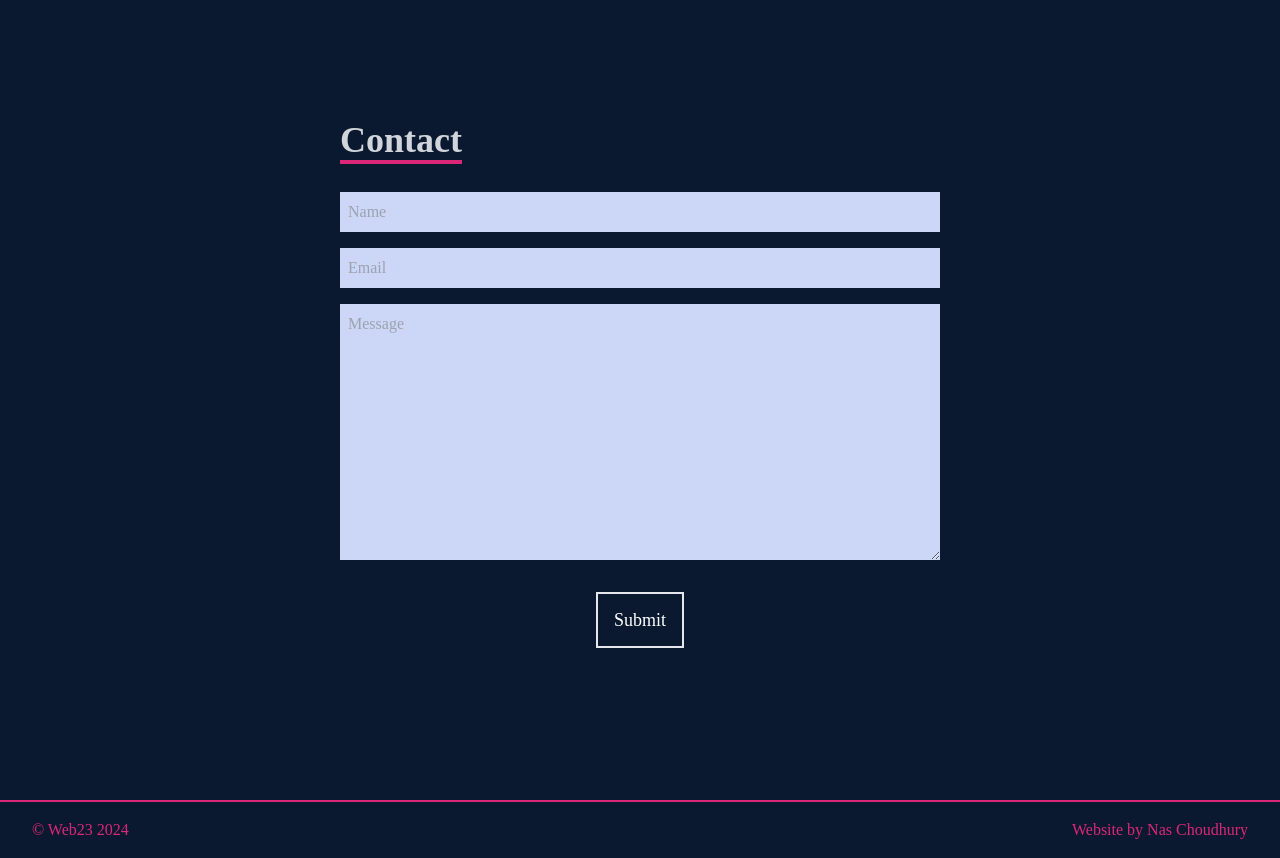
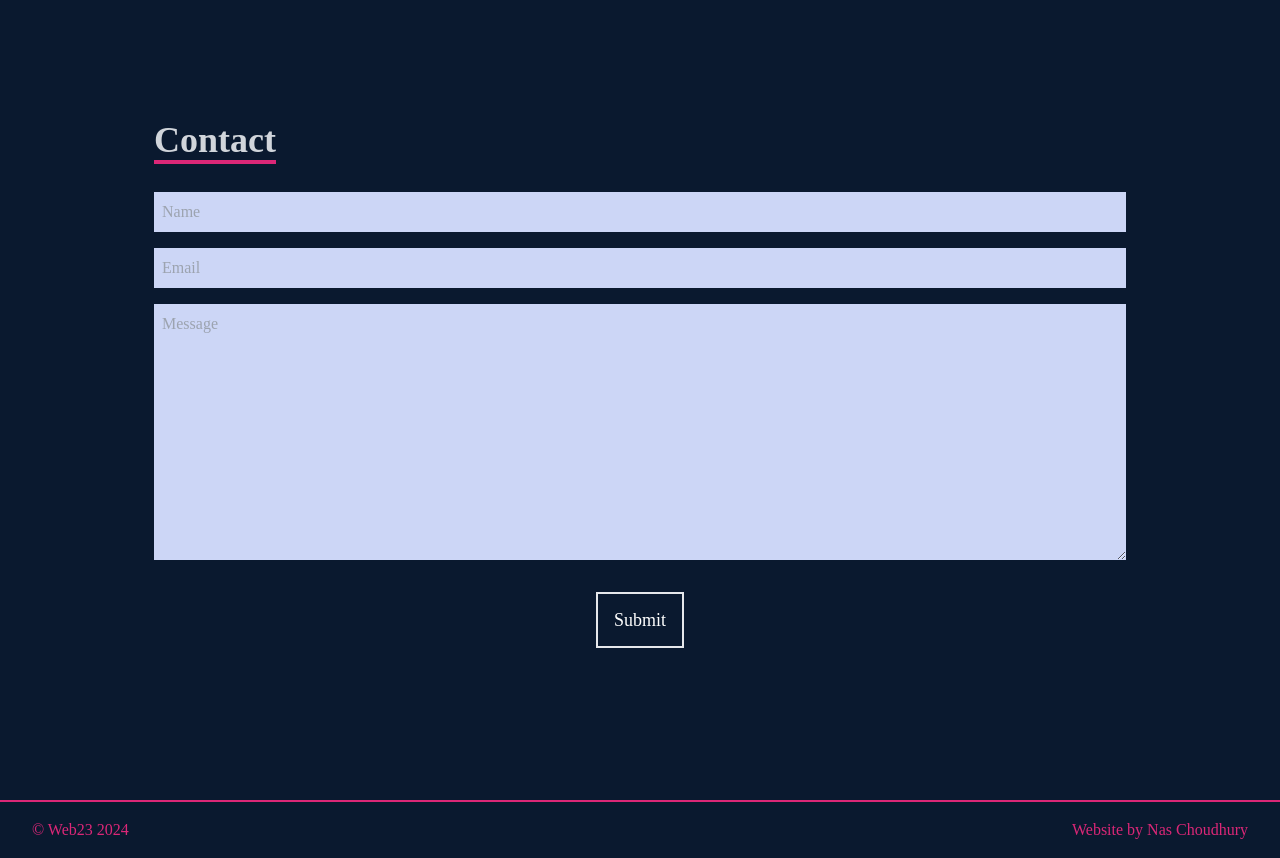
Before and after one commit to nascho/portfolio-react, a React (Create React App) app: page / in a window 1280 px wide. Shown: the part 3200-4058 px from the top of the page. Built offline with nearby package versions, Linux system fonts and the light colour scheme.

Commit message:
changed the form size to match sizing of site

```diff
--- a/src/components/Contact.jsx
+++ b/src/components/Contact.jsx
@@ -3,7 +3,7 @@ import React from 'react'
 const Contact = () => {
   return (
     <div name='contact' className='w-full h-screen bg-[#0a192f] flex justify-center items-center p-4'>
-        <form method='POST' action="https://getform.io/f/pbnvxydb" className='flex flex-col max-w-[600px] w-full'>
+        <form method='POST' action="https://getform.io/f/pbnvxydb" className='flex flex-col max-w-[972px] w-full'>
             <div className='pb-8'>
                 <p className='text-4xl font-bold inline border-b-4 border-pink-600 text-gray-300'>Contact</p>
             </div>
```
